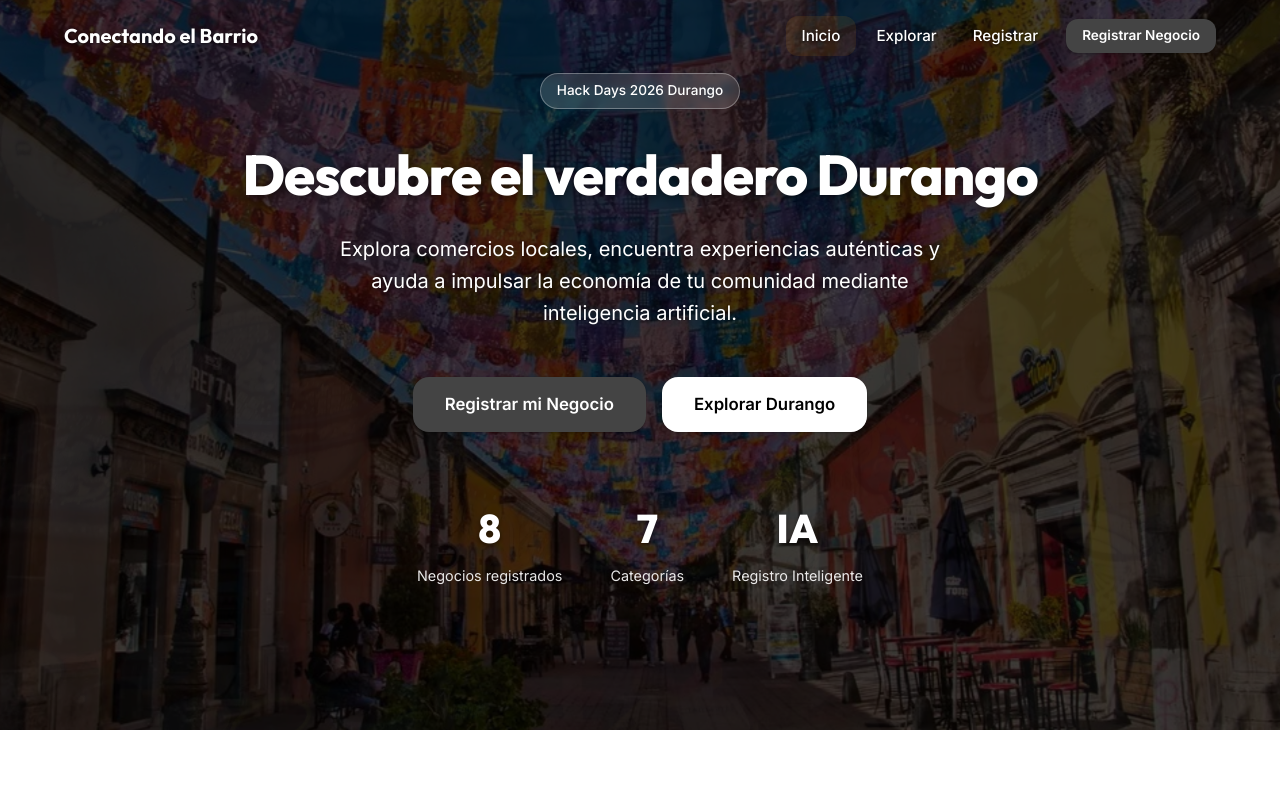
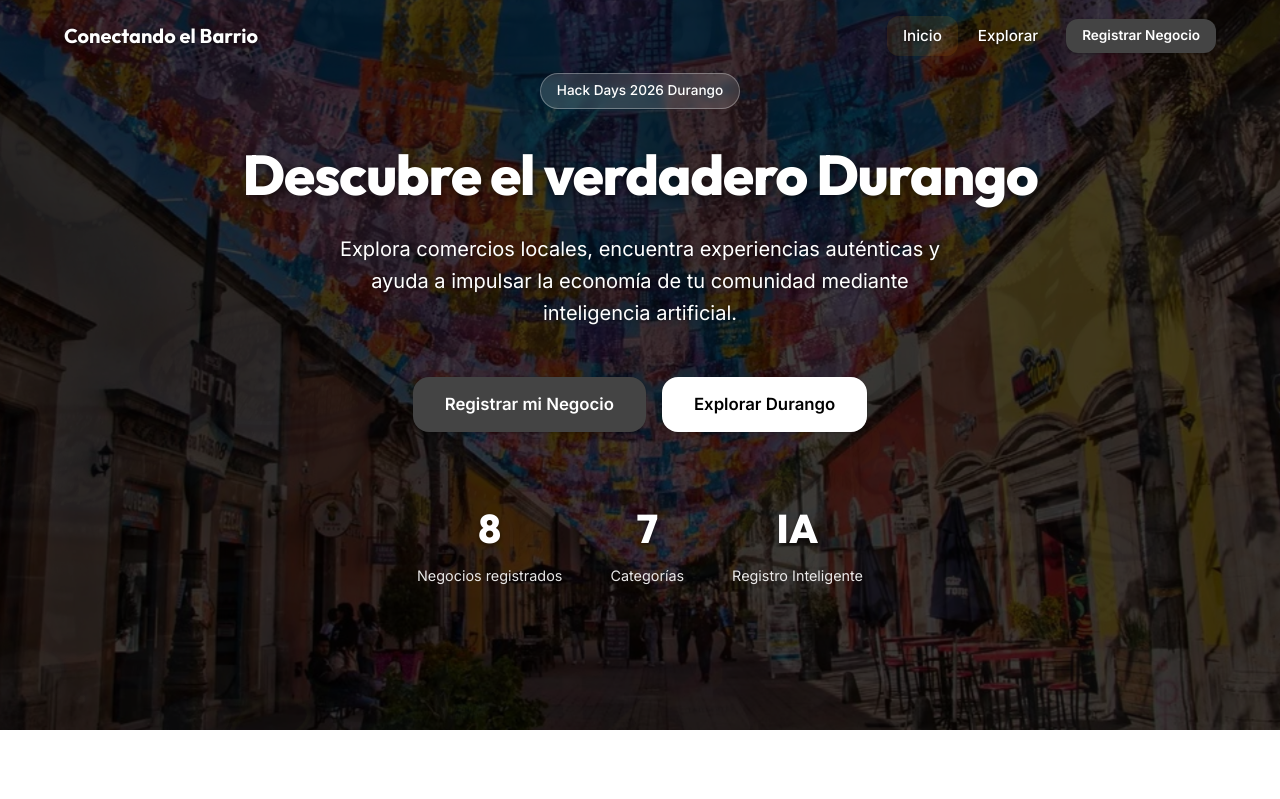
Before and after one commit to GustavoSanchezO/conectando_el_barrio, a Next.js app: page / in a window 1280 px wide. Shown: the top 799 px of the page. Built offline with nearby package versions, Linux system fonts and the light colour scheme.

Commit message:
🎨 UI: Remover enlace redundante de Registrar en Navbar

```diff
--- a/src/components/Navbar.js
+++ b/src/components/Navbar.js
@@ -23,7 +23,6 @@ export default function Navbar() {
   const links = [
     { href: '/', label: 'Inicio' },
     { href: '/explorar', label: 'Explorar' },
-    { href: '/registrar', label: 'Registrar' },
   ];
 
   return (
```
